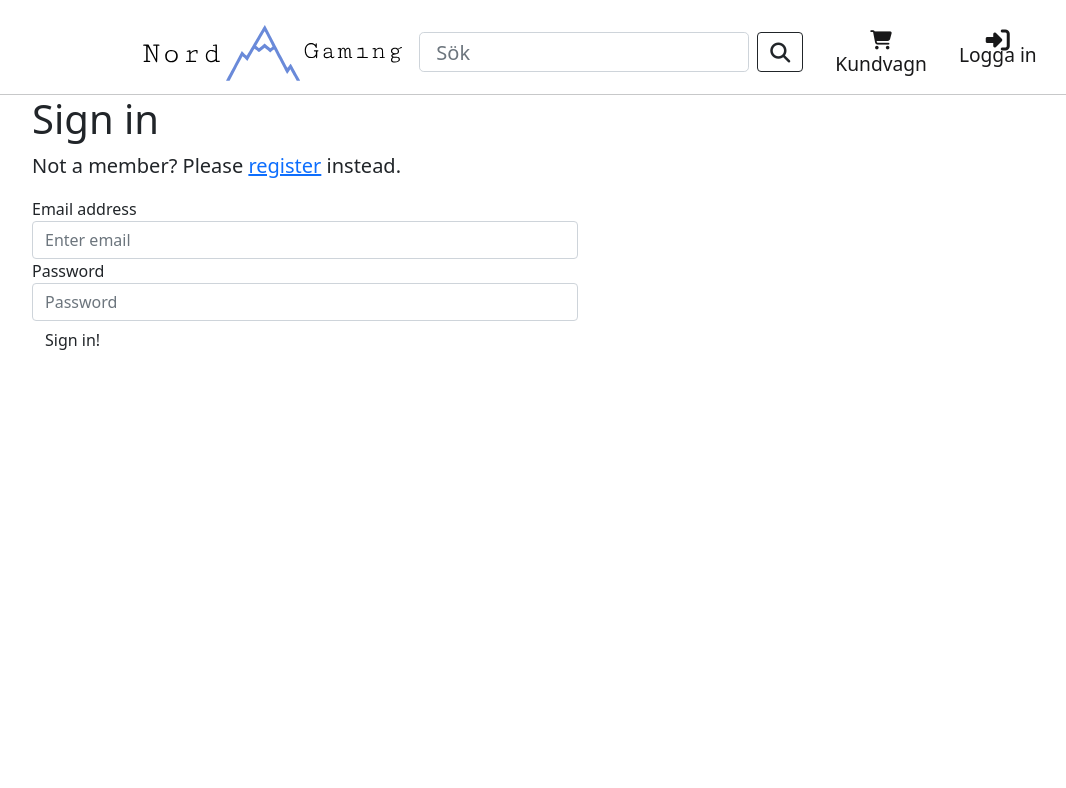
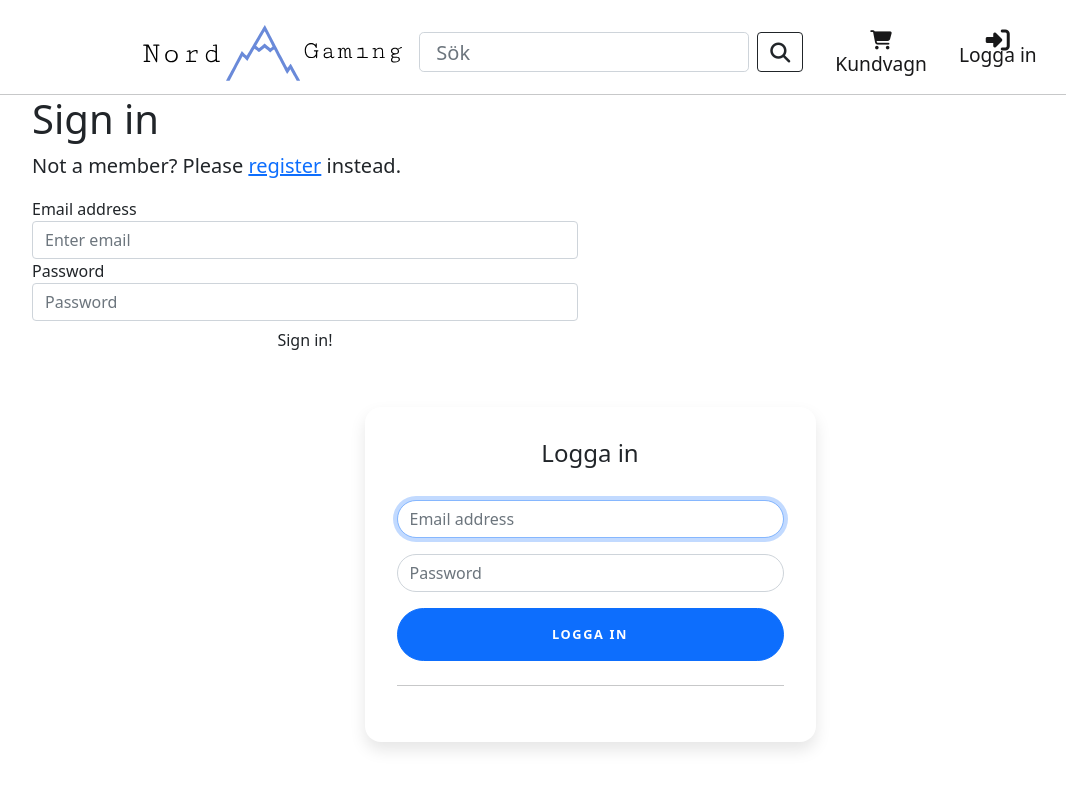
Before and after one commit to FabianAronsson/Ecommerce-Webpage, an Angular app in the folder client/: page /login in a window 1280 px wide. Shown: the top 788 px of the page, without its empty margins (50-1116 px from the left). Built offline with nearby package versions, Linux system fonts and the light colour scheme.

Commit message:
Added semi functional sign in page

```diff
--- a/client/src/app/login/login.component.css
+++ b/client/src/app/login/login.component.css
@@ -0,0 +1,57 @@
+.card-signin {
+    border: 0;
+    border-radius: 1rem;
+    box-shadow: 0 0.5rem 1rem 0 rgba(0, 0, 0, 0.1);
+}
+
+.card-signin .card-title {
+    margin-bottom: 2rem;
+    font-weight: 300;
+    font-size: 1.5rem;
+}
+
+.card-signin .card-body {
+    padding: 2rem;
+}
+
+.form-signin {
+    width: 100%;
+}
+
+.form-signin .btn {
+    font-size: 80%;
+    border-radius: 5rem;
+    letter-spacing: .1rem;
+    font-weight: bold;
+    padding: 1rem;
+    transition: all 0.2s;
+}
+
+.form-label-group {
+    position: relative;
+    margin-bottom: 1rem;
+}
+
+.form-label-group input {
+    height: auto;
+    border-radius: 2rem;
+}
+
+.form-label-group>label {
+    position: absolute;
+    top: 0;
+    left: 0;
+    display: block;
+    width: 100%;
+    margin-bottom: 0;
+    /* Override default `<label>` margin */
+    line-height: 1.5;
+    color: #495057;
+    border: 1px solid transparent;
+    border-radius: .25rem;
+    transition: all .1s ease-in-out;
+}
+
+.btn {
+    width: 100%;
+}
--- a/client/src/app/login/login.component.html
+++ b/client/src/app/login/login.component.html
@@ -9,26 +9,42 @@
             <form (submit)="login()">
                 <div class="form-group">
                     <label for="email">Email address</label>
-          <input
-            type="email"
-            class="form-control"
-            name="email"
-            placeholder="Enter email"
-            [(ngModel)]="credentials.email"
-          />
+                    <input type="email" class="form-control" name="email" placeholder="Enter email" [(ngModel)]="credentials.email" />
                 </div>
                 <div class="form-group">
                     <label for="password">Password</label>
-          <input
-            type="password"
-            class="form-control"
-            name="password"
-            placeholder="Password"
-            [(ngModel)]="credentials.password"
-          />
+                    <input type="password" class="form-control" name="password" placeholder="Password" [(ngModel)]="credentials.password" />
                 </div>
                 <button type="submit" class="btn btn-default">Sign in!</button>
             </form>
         </div>
     </div>
 </div>
+
+
+<div class="container">
+    <div class="row">
+        <div class="col-sm-9 col-md-7 col-lg-5 mx-auto">
+            <div class="card card-signin my-5">
+                <div class="card-body">
+                    <h5 class="card-title text-center">Logga in</h5>
+                    <form class="form-signin">
+                        <div class="form-label-group">
+                            <input type="email" id="inputEmail" class="form-control" placeholder="Email address" required autofocus>
+                            <label for="inputEmail"> </label>
+                        </div>
+
+                        <div class="form-label-group">
+                            <input type="password" id="inputPassword" class="form-control" placeholder="Password" required>
+                            <label for="inputPassword"></label>
+                        </div>
+
+
+                        <button class="btn btn-lg btn-primary  text-uppercase" type="submit">Logga in</button>
+                        <hr class="my-4">
+                    </form>
+                </div>
+            </div>
+        </div>
+    </div>
+</div>
```
Lines whose indentation alone changed are shown as unchanged.
